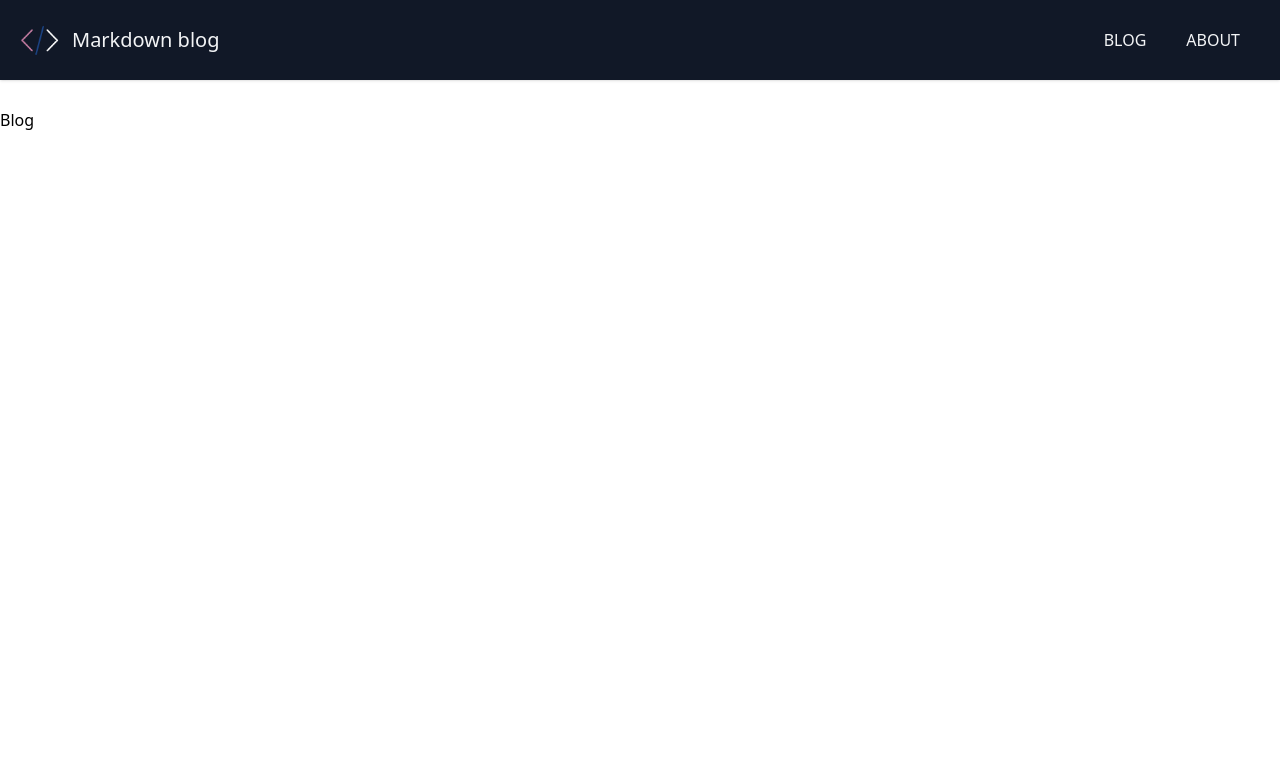
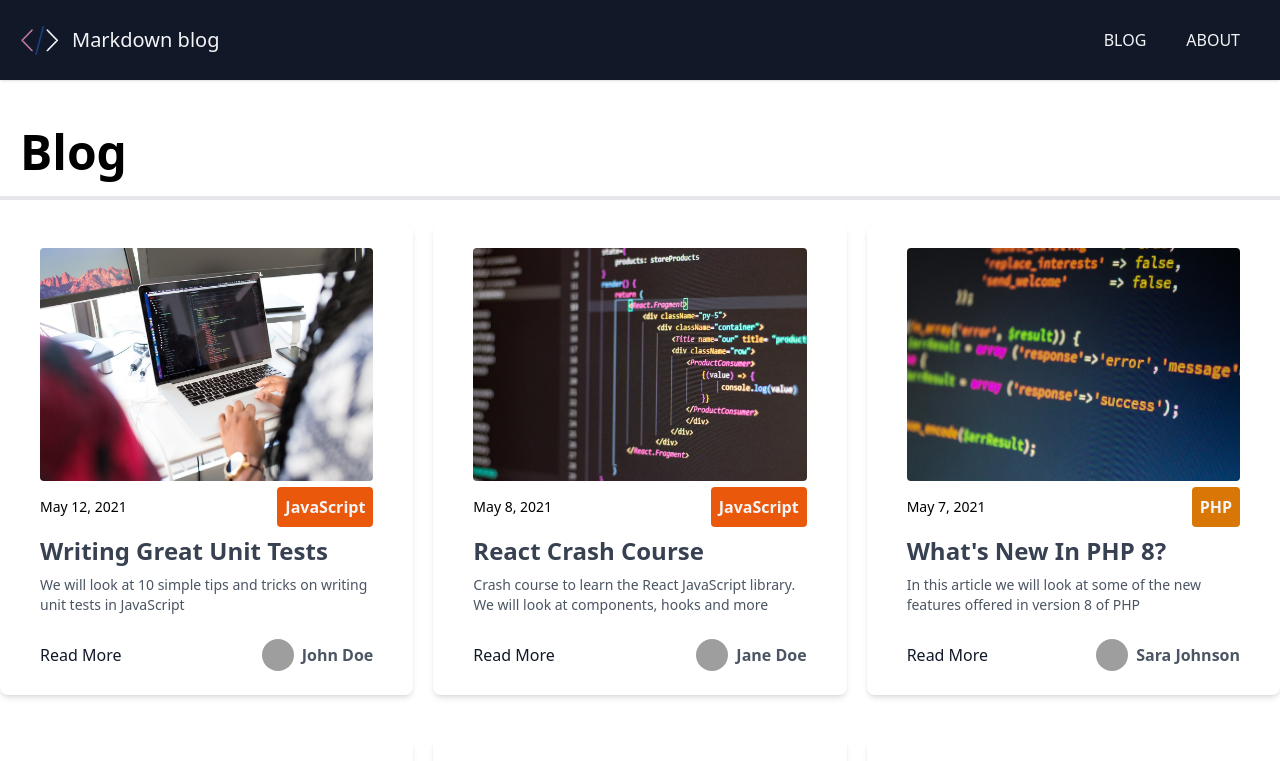
Before and after one commit to yenilikci/nextjs-markdown-blog, a Next.js app: page /blog in a window 1280 px wide. Shown: the top 761 px of the page. Built offline with nearby package versions, Linux system fonts and the light colour scheme; grey boxes are pictures that could not be loaded.

Commit message:
add category label component

```diff
--- /dev/null
+++ b/components/CategoryLabel.js
@@ -0,0 +1,18 @@
+import Link from "next/link";
+
+export default function CategoryLabel({children}) {
+    const colorKey = {
+        JavaScript: 'bg-orange-600',
+        Python: 'bg-red-600',
+        PHP: 'bg-amber-600',
+        CSS: 'bg-lime-600',
+    }
+
+    return (
+        <div
+            className={`px-2 py-2 ${colorKey[children]} text-gray-100 font-bold rounded`}
+        >
+            <Link href={`/blog/category/${children.toLowerCase()}`}>{children}</Link>
+        </div>
+    )
+}
--- a/components/Post.js
+++ b/components/Post.js
@@ -1,5 +1,6 @@
 import Image from "next/image";
 import Link from "next/link";
+import CategoryLabel from "./CategoryLabel";
 
 export default function Post({post}) {
     return (
@@ -11,9 +12,9 @@
                 <span className="font-light 800 text-sm">
                     {post.frontmatter.date}
                 </span>
-                <div>
+                <CategoryLabel>
                     {post.frontmatter.category}
-                </div>
+                </CategoryLabel>
             </div>
 
             <div className="mt-2">
--- a/pages/blog/index.js
+++ b/pages/blog/index.js
@@ -1,9 +1,46 @@
+import fs from 'fs';
+import path from 'path';
+import Link from 'next/link';
+import matter from "gray-matter";
 import Layout from "../../components/Layout";
+import Post from "../../components/Post";
+import {sortByDate} from '../../utils';
 
-export default function BlogPage() {
+export default function BlogPage({posts}) {
     return (
         <Layout>
-            <h1>Blog</h1>
+            <h1 className="text-5xl border-b-4 p-5 font-bold">Blog</h1>
+
+            <div className="grid md:grid-cols-2 lg:grid-cols-3 gap-5">
+                {posts.map((post, index) =>
+                    <Post key={index} post={post}/>
+                )}
+            </div>
         </Layout>
     )
 }
+
+export async function getStaticProps() {
+    const files = fs.readdirSync(path.join('posts'));
+
+    const posts = files.map(filename => {
+        const slug = filename.replace('.md', '');
+
+        const markdownWithMeta = fs.readFileSync(path.join('posts', filename), 'utf8');
+
+        const {data: frontmatter} = matter(markdownWithMeta);
+
+        return {
+            slug,
+            frontmatter
+        }
+    })
+
+    // console.log(posts);
+
+    return {
+        props: {
+            posts: posts.sort(sortByDate)
+        }
+    }
+}
```
